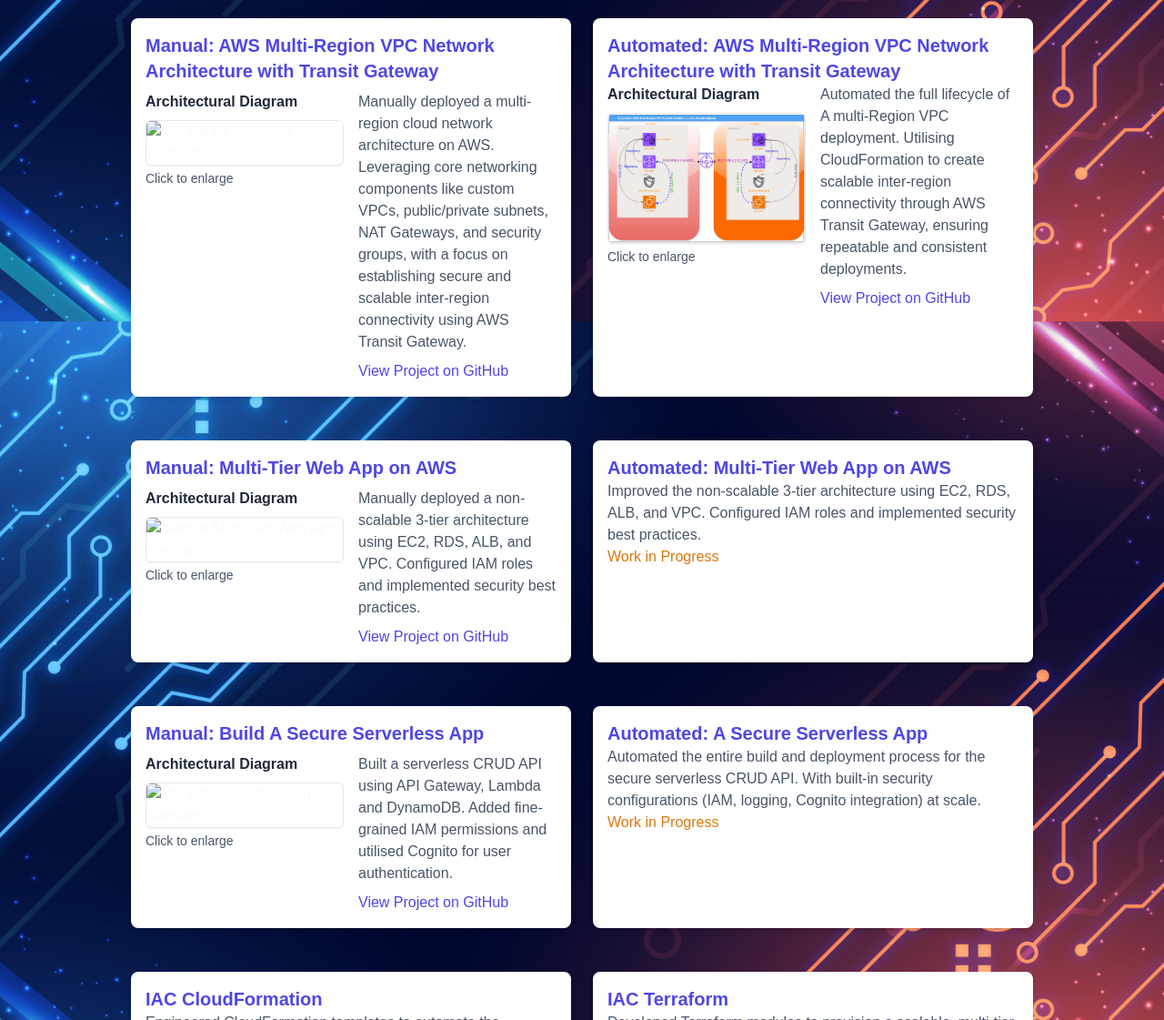
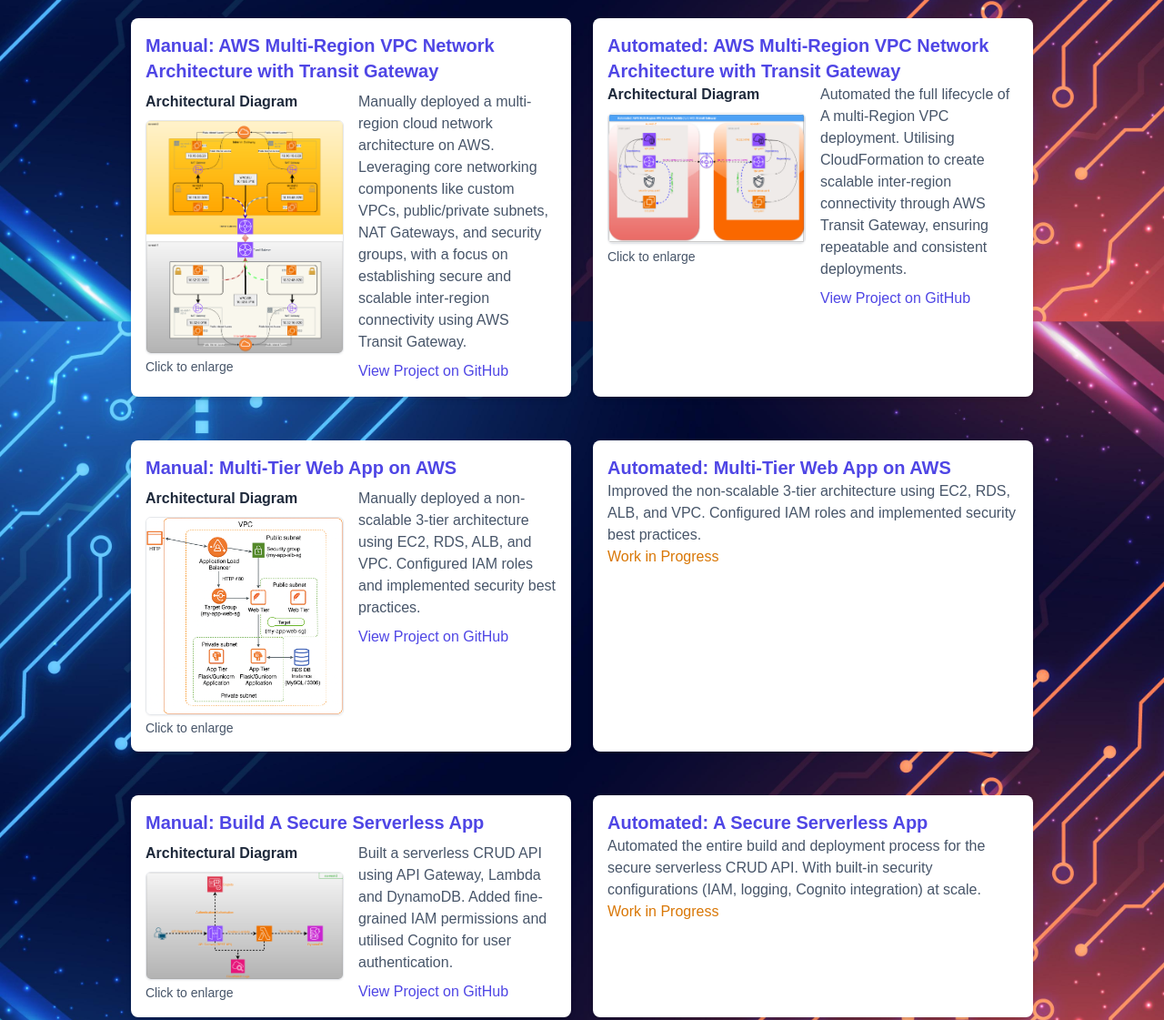
Before and after one commit to TjTrerise/TTrerise.io, a plain HTML site: page index.html in a window 1280 px wide. Shown: the part 500-1621 px from the top of the page at 91% size. Drawn offline with nearby package versions, Linux system fonts and the light colour scheme.

Commit message:
Finally finished links

```diff
--- a/index.html
+++ b/index.html
@@ -58,8 +58,8 @@
                     <div class="grid grid-cols-1 lg:grid-cols-2 gap-4 items-start">
                         <div>
                             <h4 class="font-semibold text-slate-800 mb-2 inline-block">Architectural Diagram</h4>
-                            <a href="docs/architectural-diagrams/2/vpc-manual.png" target="_blank">
-                                <img src="docs/architectural-diagrams/2/vpc-manual-thumbnail.png" alt="Manual Deployment Diagram" class="w-full h-auto rounded-md shadow-sm border border-gray-200" />
+                            <a href="docs/architectural-diagrams/2/vpc-manual.png target="_blank">
+                                <img src="docs/architectural-diagrams/2/vpc-manual-2.png" alt="Manual Deployment Diagram" class="w-full h-auto rounded-md shadow-sm border border-gray-200" />
                             </a>
                             <p class="text-sm text-slate-600 mt-1">Click to enlarge</p>
                         </div>
@@ -95,8 +95,8 @@
                     <div class="grid grid-cols-1 lg:grid-cols-2 gap-4 items-start">
                         <div>
                             <h4 class="font-semibold text-slate-800 mb-2">Architectural Diagram</h4>
-                            <a href="docs/architectural-diagrams/3/manual/manual-multi-app.png" target="_blank">
-                                <img src="docs/architectural-diagrams/3/manual/manual-multi-thumbnail.png" alt="Manual Multi-Tier Web App Diagram" class="w-full h-auto rounded-md shadow-sm border border-gray-200" />
+                            <a href="docs/architectural-diagrams/3/manual/manual-multi-2.png" target="_blank">
+                                <img src="docs/architectural-diagrams/3/manual/manual-multi-app.png" alt="Manual Multi-Tier Web App Diagram" class="w-full h-auto rounded-md shadow-sm border border-gray-200" />
                             </a>
                             <p class="text-sm text-slate-600 mt-1">Click to enlarge</p>
                         </div>
@@ -122,7 +122,7 @@
                         <div>
                             <h4 class="font-semibold text-slate-800 mb-2">Architectural Diagram</h4>
                             <a href="docs/architectural-diagrams/4/manual/manual-serverless.png" target="_blank">
-                                <img src="docs/architectural-diagrams/4/manual/manual-serverless-thumbnail.png" alt="Manual Serverless App Diagram" class="w-full h-auto rounded-md shadow-sm border border-gray-200" />
+                                <img src="docs/architectural-diagrams/4/manual/manual-serverless-2.png" alt="Manual Serverless App Diagram" class="w-full h-auto rounded-md shadow-sm border border-gray-200" />
                             </a>
                             <p class="text-sm text-slate-600 mt-1">Click to enlarge</p>
                         </div>
```
